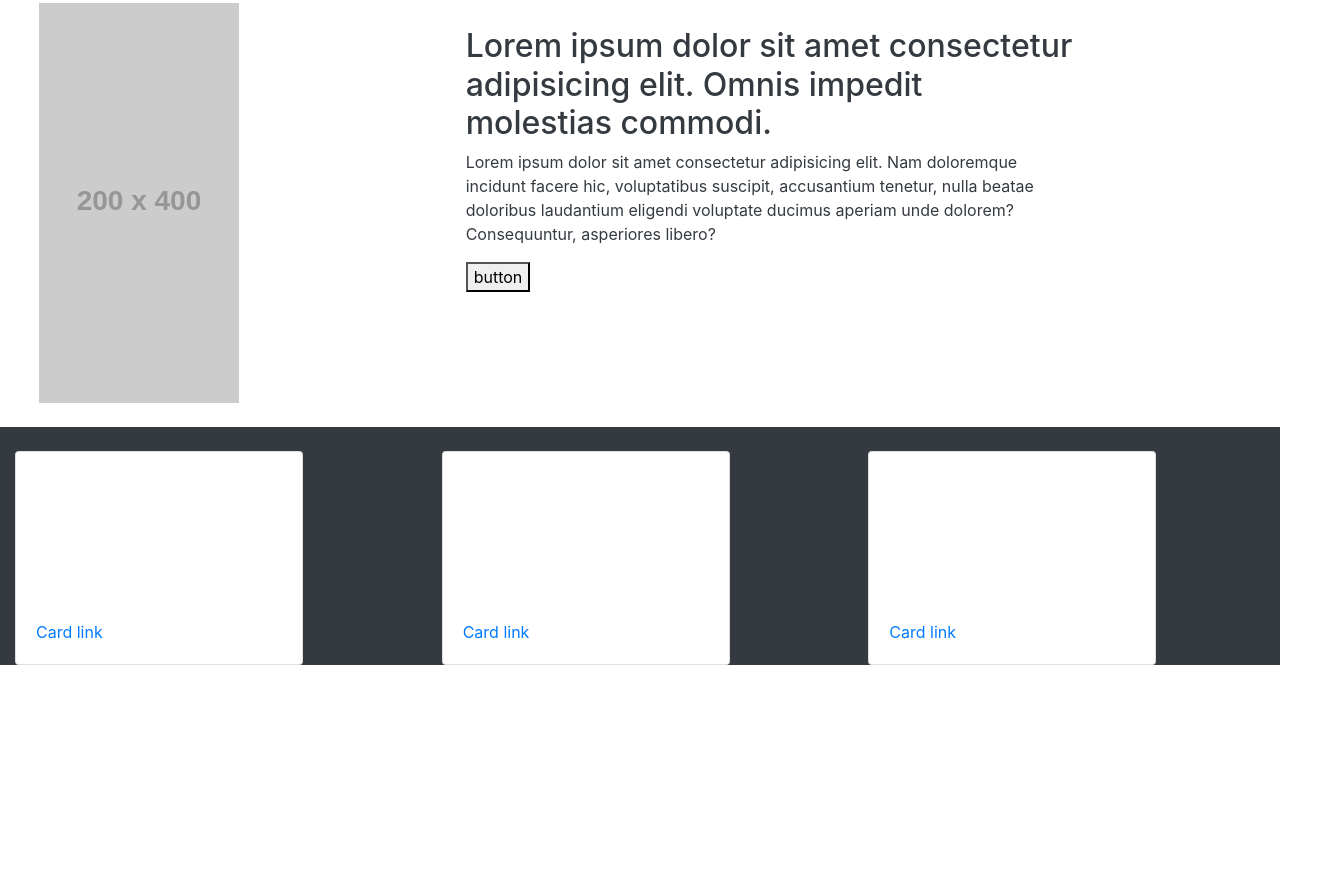
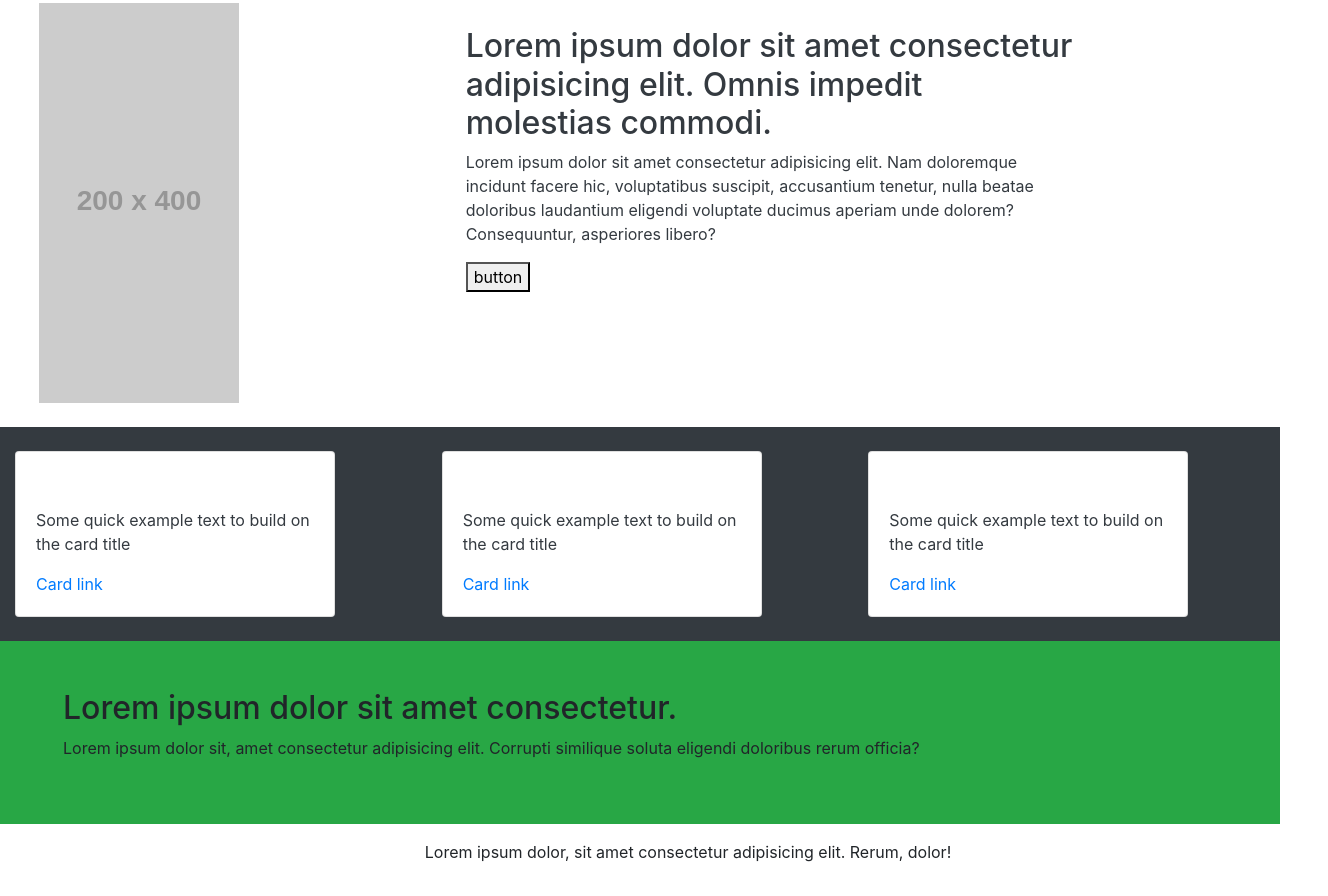
Before and after one commit to NehemiahBoone/site-clone, a plain HTML site: page index.html in a window 1280 px wide. Shown: the part 744-1640 px from the top of the page, 1328 px wide, since content can reach past the window. Before the commit the page ends 1409 px from the top, so only its background shows below. Drawn offline with nearby package versions, Linux system fonts and the light colour scheme; placeholder pictures from the web are drawn by us.

Commit message:
finalizing structure

```diff
--- a/index.html
+++ b/index.html
@@ -21,7 +21,7 @@
     </nav>
   </header>
 
-  <main class="container-fluid">
+  <main class="container-fluid h-100">
 
     <section class="row hero-bg">
 
@@ -105,36 +105,33 @@
 
     <section class="row bg-dark text-white">
 
-      <div class="col-4 mt-4">
-        <div class="card" style="width: 18rem;">
+      <div class="col-4 mt-4 mb-4">
+        <div class="card card-width">
           <div class="card-body">
             <h5 class="card-title">Card title</h5>
-            <p class="card-text">Some quick example text to build on the card title and make up the bulk of the card's
-              content.
+            <p class="card-text text-dark">Some quick example text to build on the card title
             </p>
             <a href="#" class="card-link">Card link</a>
           </div>
         </div>
       </div>
 
-      <div class="col-4 mt-4">
-        <div class="card" style="width: 18rem;">
+      <div class="col-4 mt-4 mb-4">
+        <div class="card card-width">
           <div class="card-body">
             <h5 class="card-title">Card title</h5>
-            <p class="card-text">Some quick example text to build on the card title and make up the bulk of the card's
-              content.
+            <p class="card-text text-dark">Some quick example text to build on the card title
             </p>
             <a href="#" class="card-link">Card link</a>
           </div>
         </div>
       </div>
 
-      <div class="col-4 mt-4">
-        <div class="card" style="width: 18rem;">
+      <div class="col-4 mt-4 mb-4">
+        <div class="card card-width">
           <div class="card-body">
             <h5 class="card-title">Card title</h5>
-            <p class="card-text">Some quick example text to build on the card title and make up the bulk of the card's
-              content.
+            <p class="card-text text-dark">Some quick example text to build on the card title
             </p>
             <a href="#" class="card-link">Card link</a>
           </div>
@@ -146,12 +143,18 @@
 
   <footer class="container-fluid">
 
-    <section class="row">
-      <div class="col"></div>
+    <section class="row bg-success">
+      <div class="col-12 mt-5 mb-5 ml-5">
+        <h2>Lorem ipsum dolor sit amet consectetur.</h2>
+        <p>Lorem ipsum dolor sit, amet consectetur adipisicing elit. Corrupti similique soluta eligendi doloribus rerum
+          officia?</p>
+      </div>
     </section>
 
     <section class="row">
-      <div class="col"></div>
+      <div class="col-12 ml-5 mr-5 mt-3 mb-3 text-center">
+        <p>Lorem ipsum dolor, sit amet consectetur adipisicing elit. Rerum, dolor!</p>
+      </div>
     </section>
 
   </footer>
--- a/style.css
+++ b/style.css
@@ -1,4 +1,12 @@
-body, html{
+body{
+  min-height: 100vh;
+  position: relative;
+  margin: 0;
+  padding-bottom: 100px;
+  box-sizing: border-box;
+}
+
+html{
   height: 100%;
 }
 
@@ -13,3 +21,17 @@ body, html{
   background-position: center top;
   min-height: 60vh;
 }
+
+.card-width{
+  max-width: 20em;
+}
+
+.card-center{
+  min-height: 30vh;
+}
+
+footer{
+  position: absolute;
+  bottom: 0;
+  height: 100px;
+}
```
